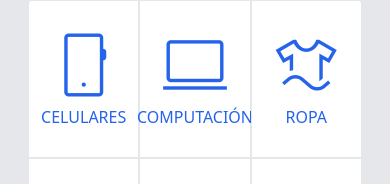
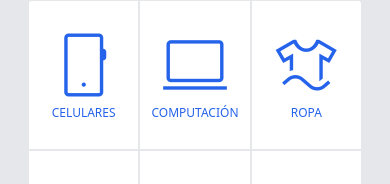
Before and after one commit to julio-pa/MercadoLibre-clon, a React (Vite) app: page / in a window 390 px wide. Shown: the part 660-844 px from the top of the page. Built offline with nearby package versions, Linux system fonts and the light colour scheme.

Commit message:
arreglando detalle responsive

```diff
--- a/src/components/Categorys/Categorys.jsx
+++ b/src/components/Categorys/Categorys.jsx
@@ -14,7 +14,7 @@ const Categorys = () => {
               <span className="material-symbols-outlined text-7xl font-light">
                 {icon}
               </span>
-              <h6 className='text-center mt-1 uppercase'>{name}</h6>
+              <h6 className='text-center mt-1 uppercase max-sm:text-xs'>{name}</h6>
             </div>
           </Link>
         ))}
--- a/src/components/Details/Details.jsx
+++ b/src/components/Details/Details.jsx
@@ -25,7 +25,7 @@ const Details = () => {
               clock_loader_80
             </span>
           </div>
-          : <div className='bg-gray-200 px-12 py-20 max-sm:py-2'>
+          : <div className='bg-gray-200 px-12 py-20 max-sm:px-2'>
             <ContainerDetail
               img={item.img}
               title={item.title}
--- a/src/components/Products/Pagination.jsx
+++ b/src/components/Products/Pagination.jsx
@@ -46,11 +46,11 @@ function PaginatedItems(props) {
       </div>
       <ReactPaginate
         breakLabel="..."
-        nextLabel="siguiente >"
+        nextLabel="next>"
         onPageChange={handlePageClick}
         pageRangeDisplayed={3}
         pageCount={pageCount}
-        previousLabel="< anterior"
+        previousLabel="<prev"
         renderOnZeroPageCount={null}
         containerClassName="pagination"
         pageLinkClassName="page-num"
```
